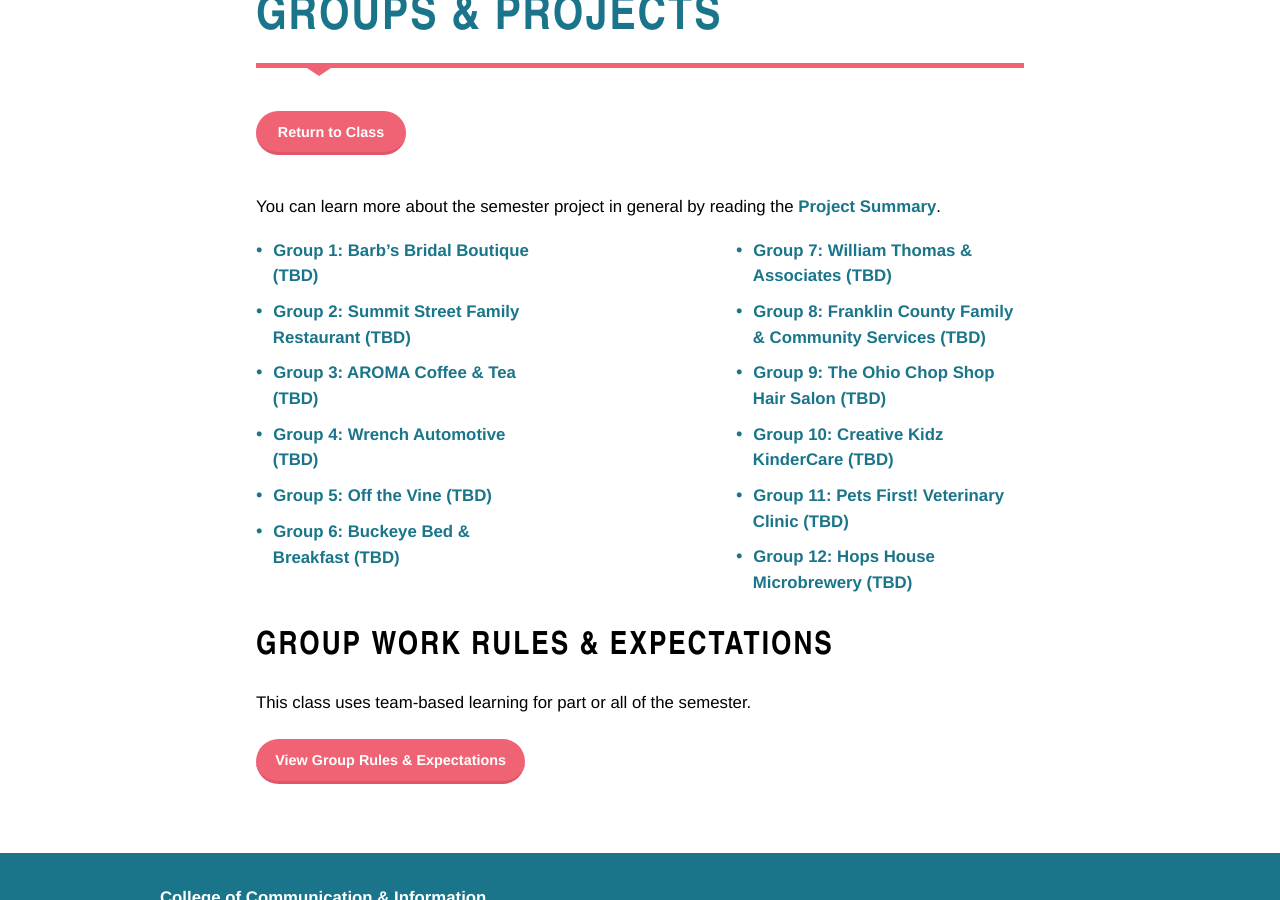
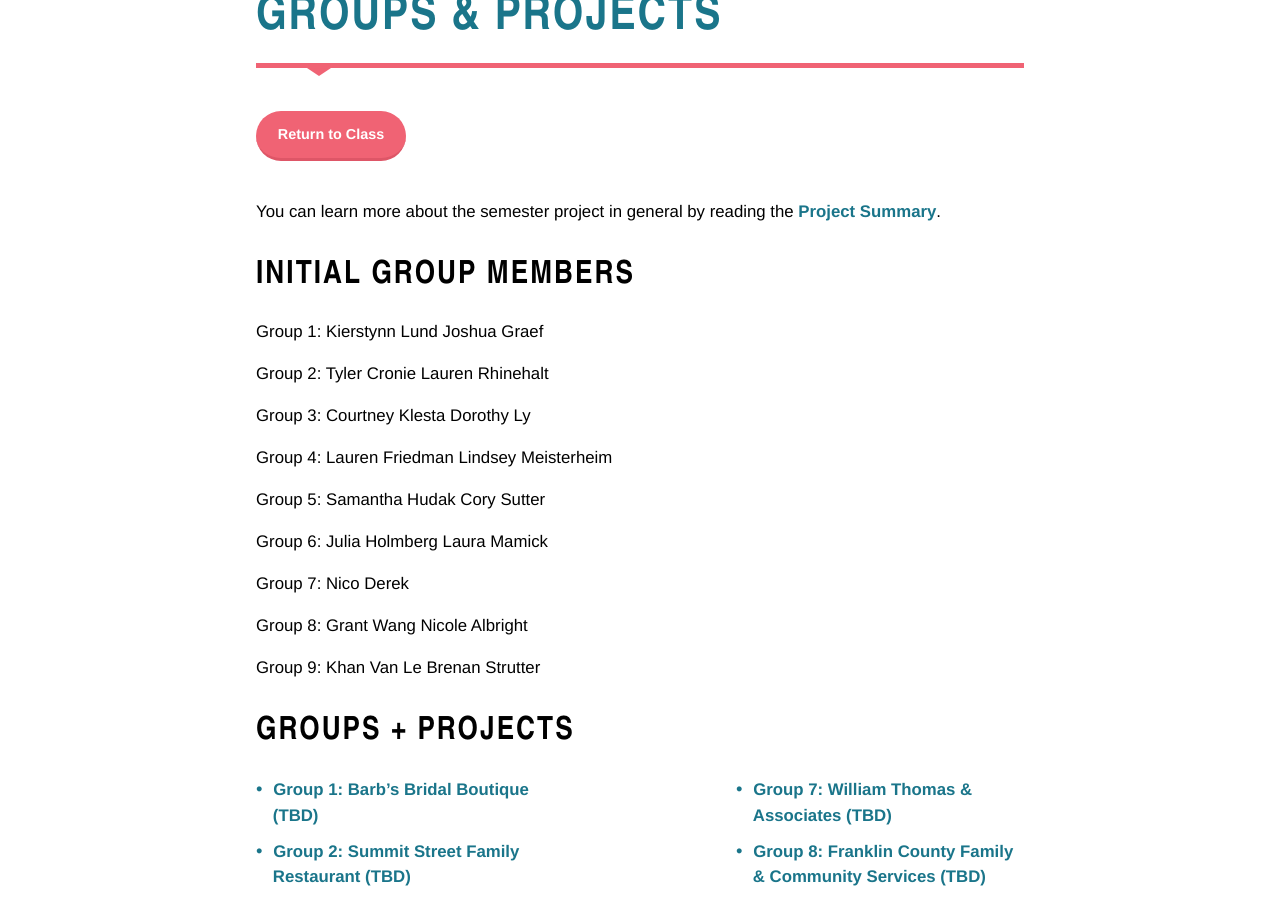
Before and after one commit to KentStateWeb/rwd, a Jekyll site: the page built from class/groups/index.md, in a window 1280 px wide and 900 px high, scrolled down 190 px. Built offline with Jekyll 4.4.1, drawn with Linux system fonts in a browser that asks for light colours.

Commit message:
Added group members, added class 3 slides
Signed-off-by: Christopher Hallahan <challahan@gmail.com>

```diff
--- a/class/groups/index.html
+++ b/class/groups/index.md
@@ -6,6 +6,46 @@ title: Groups & Projects
 <a href="/class" class="button small">Return to Class</a>
 
 <p>You can learn more about the semester project in general by reading the <a href="/class/assignments/project-summary.html">Project Summary</a>.</p>
+
+## Initial Group Members ##
+
+Group 1:
+Kierstynn Lund
+Joshua Graef
+
+Group 2:
+Tyler Cronie
+Lauren Rhinehalt
+
+Group 3:
+Courtney Klesta
+Dorothy Ly
+
+Group 4:
+Lauren Friedman
+Lindsey Meisterheim
+
+Group 5:
+Samantha Hudak
+Cory Sutter
+
+Group 6:
+Julia Holmberg
+Laura Mamick
+
+Group 7:
+Nico
+Derek
+
+Group 8:
+Grant Wang
+Nicole Albright
+
+Group 9:
+Khan Van Le
+Brenan Strutter
+
+## Groups + Projects ##
 
 <ul>
 {% for groups in site.groups | sort: 'description' %}
```
Also changed, not shown: _classes/3.md (+1 -0 lines), 4 other files.
